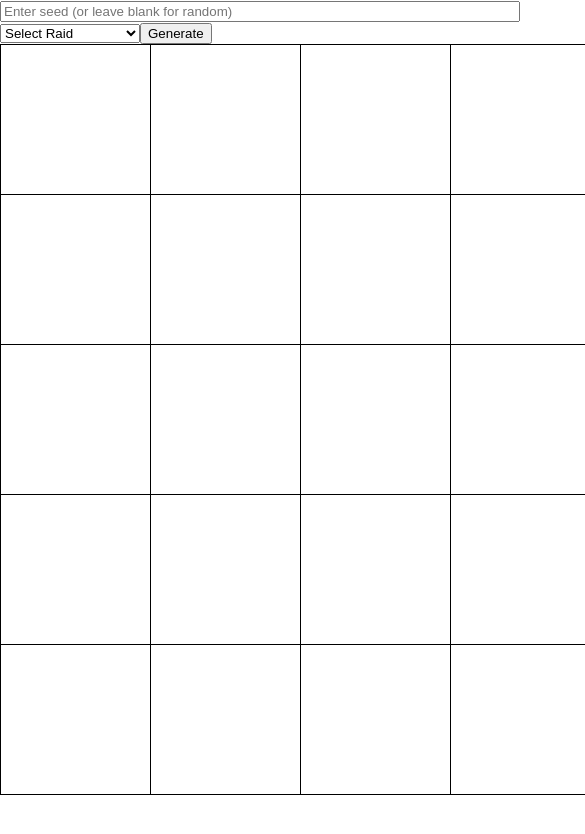
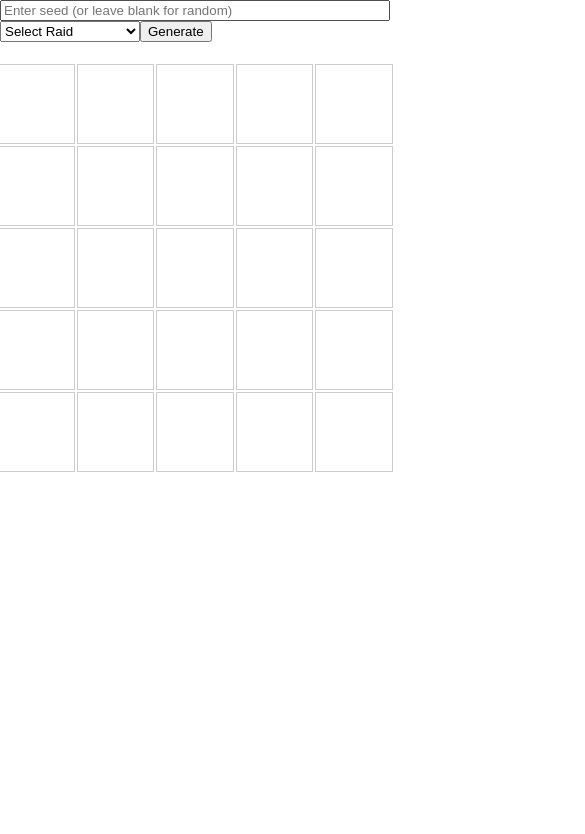
Before and after one commit to Mego/destiny-raid-bingo, a React app: page / in a window 390 px wide. Shown: the top 834 px of the page, 585 px wide, since content can reach past the window. Built offline with nearby package versions, Linux system fonts and the light colour scheme.

Commit message:
"responsive" "design" (#2)

```diff
--- a/src/App.css
+++ b/src/App.css
@@ -1,22 +1,57 @@
-.grid {
-    display: grid;
-    width: 750px;
-    grid-template-columns: repeat(5, 150px);
-    grid-template-rows: repeat(5, 150px);
-    border-bottom: 1px solid black;
-    border-left: 1px solid black;
+* {
+    box-sizing: border-box;
 }
 
-.grid > div {
-    padding: 15px;
-    text-align: center;
-    border-top: 1px solid black;
-    border-right: 1px solid black;
+.bingo {
+    padding-top: 20px;
+    table-layout: fixed;
+    width: 650px;
+}
+
+.bingo-cell {
+    padding: 10px;
+    height: 100px;
+    border: 1px solid #ccc;
+    font-size: 12px;
     text-align: center;
 }
 
-.square {
+.app {
+    display: flex;
+    flex-direction: column;
     flex: 1;
-    flex-direction: "column";
-    align-items: "center";
+    justify-content: center;
+    align-items: center;
+    height: 90%;
 }
+
+#seed {
+    width: 32rem;
+}
+
+#setup {
+    display: flex;
+    flex: 1;
+    flex-flow: row wrap;
+    max-width: 100%;
+}
+
+@media only screen and (max-width: 768px) {
+    .bingo {
+        width: 400px;
+    }
+
+    .bingo-cell {
+        height: 80px;
+    }
+}
+
+@media only screen and (max-width: 375px) {
+    .bingo {
+        width: 350px;
+    }
+
+    .bingo-cell {
+        height: 65px;
+    }
+}
--- a/src/App.tsx
+++ b/src/App.tsx
@@ -27,26 +27,13 @@ const App = () => {
   });
 
   return (
-    <div
-      className="app"
-      style={{
-        flex: 1,
-        flexDirection: "column",
-        justifyContent: "space-evenly",
-      }}
-    >
-      <div
-        style={{
-          flex: 1,
-          flexDirection: "row",
-          alignItems: "space-evenly",
-        }}
-      >
+    <div className="app">
+      <div id="setup">
         <input
           onChange={(e) => setSeed(e.target.value)}
           placeholder="Enter seed (or leave blank for random)"
           value={seed}
-          style={{ width: "32rem" }}
+          id="seed"
         />
         <select
           id="raid-select"
--- a/src/components/Board.tsx
+++ b/src/components/Board.tsx
@@ -48,16 +48,23 @@ const Board = ({ seed, squares }: Props) => {
   };
 
   return (
-    <div className="grid" style={{ flex: 1 }}>
-      {range(25).map((id) => (
+    <table className="bingo">
+      {range(5).map((row) => (
+        <tr>
+          {range(5).map((col) => {
+            const id = row * 5 + col;
+            return (
               <Square
                 text={shuffledSquares[id]}
                 finished={finished.has(id)}
                 toggleFinished={toggleFinishedMaker(id)}
                 key={id}
               />
+            );
+          })}
+        </tr>
       ))}
-    </div>
+    </table>
   );
 };
 
--- a/src/components/Square.tsx
+++ b/src/components/Square.tsx
@@ -13,8 +13,8 @@ enum Colors {
 
 const Square = ({ text, finished, toggleFinished }: Props) => {
   return (
-    <div
-      className="square"
+    <td
+      className="bingo-cell"
       onClick={() => toggleFinished()}
       style={{
         backgroundColor: finished ? Colors.GREEN : Colors.WHITE,
@@ -29,7 +29,7 @@ const Square = ({ text, finished, toggleFinished }: Props) => {
       >
         {text}
       </span>
-    </div>
+    </td>
   );
 };
 
```
Lines whose indentation alone changed are shown as unchanged.
